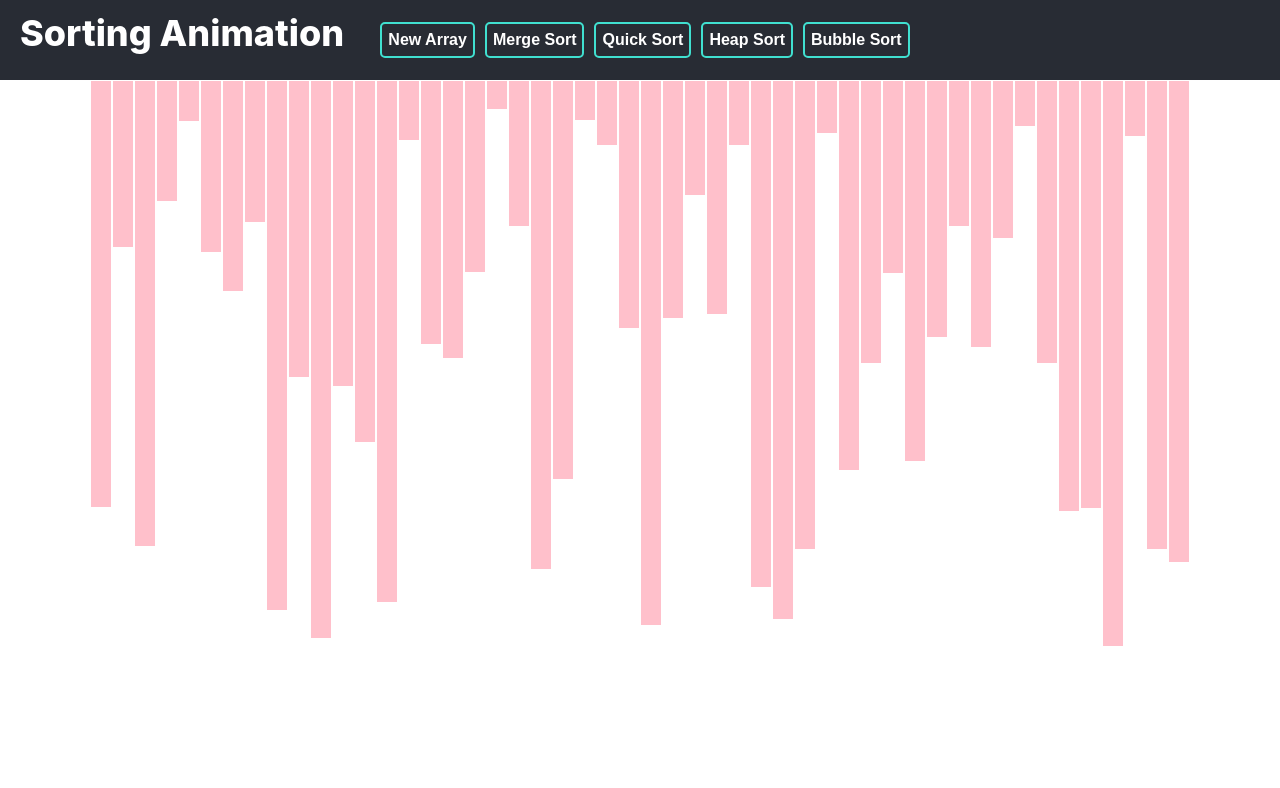
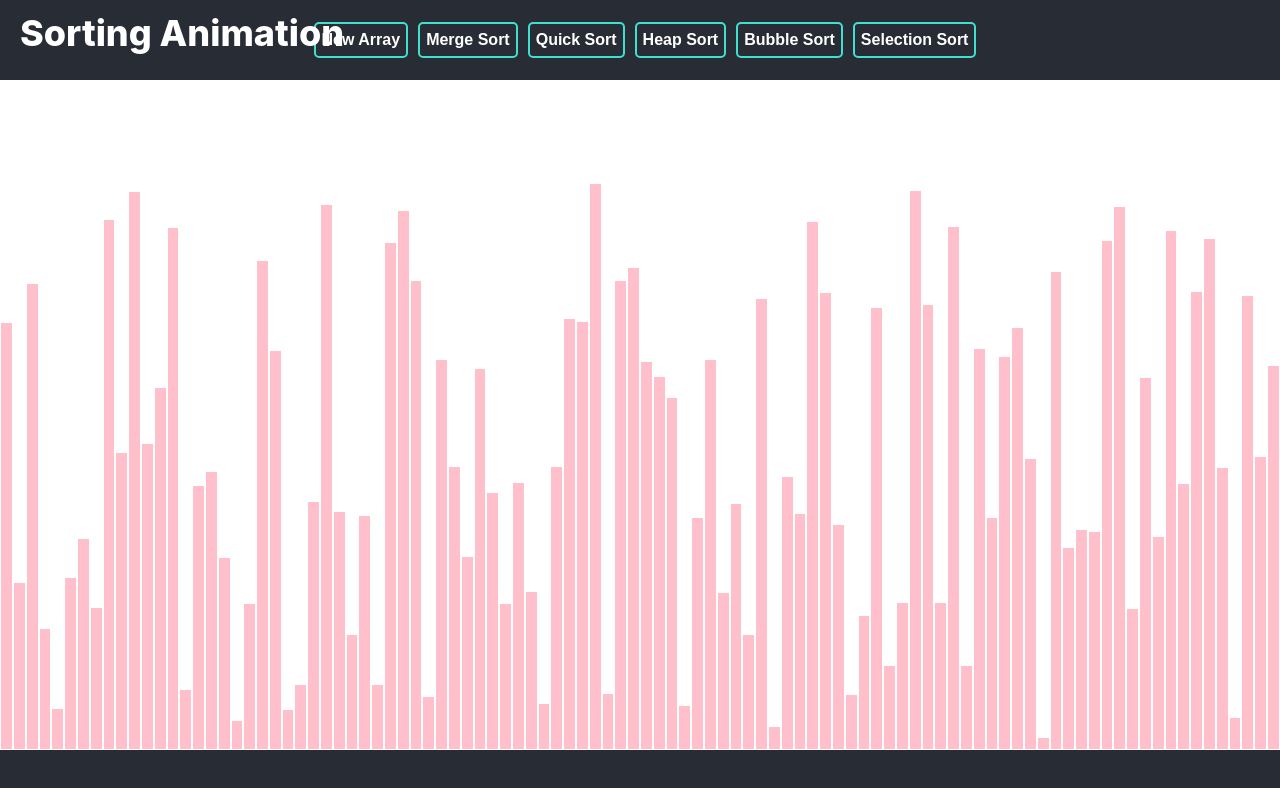
Before and after one commit to jacknull1991/SortingAnimation, a React (Create React App) app: page / in a window 1280 px wide. Shown: the top 788 px of the page. Built offline with nearby package versions, Linux system fonts and the light colour scheme.

Commit message:
Implemented selection sort; fixed a bug where quick sort didn't show non-swapping comparisons

```diff
--- a/src/SortingAnimation.css
+++ b/src/SortingAnimation.css
@@ -2,8 +2,11 @@
     position: relative;
     display: flex;
     justify-content: center;
+    align-items: flex-end;
     height: 90vh;
     min-height: 600px;
+    box-sizing: border-box;
+    border-bottom: 50px solid #282c34;
 }
 
 .array-bar {
@@ -31,7 +34,6 @@
     top: -25px;
     font-size: 36px;
     font-weight: 800;
-
     color: white;
 }
 
@@ -51,3 +53,13 @@
 .control-container button:hover {
     background: turquoise;
 }
+
+.custom-footer {
+    display: flex;
+    position: fixed;
+    bottom: 0;
+    left: 40%;
+    justify-content: center;
+    color: white;
+    text-align: center;
+}
--- a/src/SortingAnimation.jsx
+++ b/src/SortingAnimation.jsx
@@ -3,7 +3,7 @@ import * as sortingAlgorithms from './sortingAlgorithms/sortingAlgorithms'
 import './SortingAnimation.css';
 
 // animation speed in ms
-const ANIMATION_SPEED = 10;
+const ANIMATION_SPEED = 5;
 
 export default class SortingAnimation extends React.Component {
     constructor(props) {
@@ -22,7 +22,7 @@ export default class SortingAnimation extends React.Component {
     // randomly generate new array
     resetArray() {
         const array = [];
-        for (let i = 0; i < 50; i++) {
+        for (let i = 0; i < 100; i++) {
             array.push(randomIntFromInterval(10, 570));
         }
         this.setState({array: array});
@@ -100,7 +100,7 @@ export default class SortingAnimation extends React.Component {
                     setTimeout(() => {
                         style1.backgroundColor = j % 2 === 1 ? 'greenyellow' : 'pink';
                         style2.backgroundColor = j % 2 === 1 ? 'cyan' : 'pink';
-                        if (j % 2 === 0) {
+                        if (j % 2 === 0 && height1 !== -1) {
                             style1.height = `${height2}px`;
                             style2.height = `${height1}px`;
                         }
@@ -152,6 +152,25 @@ export default class SortingAnimation extends React.Component {
         }
     }
 
+    selectionSort() {
+        const animations = sortingAlgorithms.selectionSort(this.state.array);
+        for (let i = 0; i < animations.length; i++) {
+            const arrayBars = document.getElementsByClassName('array-bar');
+            const isCompare = i % 2 === 0;
+            const [idx1, idx2, height1, height2] = animations[i];
+            const style1 = arrayBars[idx1].style;
+            const style2 = arrayBars[idx2].style;
+            setTimeout(() => {
+                style1.backgroundColor = isCompare ? 'red' : 'pink';
+                style2.backgroundColor = isCompare ? 'cyan' : 'pink';
+                if (!isCompare && height1 !== -1) {
+                    style1.height = `${height2}px`;
+                    style2.height = `${height1}px`;
+                }
+            }, i * ANIMATION_SPEED);
+        }
+    }
+
     render() {
         const {array} = this.state;
 
@@ -159,11 +178,21 @@ export default class SortingAnimation extends React.Component {
             <>
             <div className="control-container">
                 <p>Sorting Animation</p>
+                {/* <div className="custom-select">
+                    <select>
+                        <option value="0">Select Algorithm</option>
+                        <option value="1">Merge Sort</option>
+                        <option value="2">Quick Sort</option>
+                        <option value="3">Heap Sort</option>
+                        <option value="4">Bubble Sort</option>
+                    </select>
+                </div> */}
                 <button onClick={() => this.resetArray()}> New Array </button>
                 <button onClick={() => this.mergeSort()}> Merge Sort </button>
                 <button onClick={() => this.quickSort()}> Quick Sort </button>
                 <button onClick={() => this.heapSort()}> Heap Sort </button>
                 <button onClick={() => this.bubbleSort()}> Bubble Sort </button>
+                <button onClick={() => this.selectionSort()}> Selection Sort</button>
                 {/* <button onClick={() => this.testSort()}> Test Sort </button> */}
             </div>
             <div className="array-container">
--- a/src/sortingAlgorithms/sortingAlgorithms.js
+++ b/src/sortingAlgorithms/sortingAlgorithms.js
@@ -82,11 +82,13 @@ function quickSortPartition(array, lo, hi, animations) {
     animation.push([hi, hi, array[hi], array[hi]]);
 
     for (let j = lo; j < hi; j++) {
+        animation.push([i, j, array[i], array[j]]);
         if (array[j] < pivot) {
-            animation.push([i, j, array[i], array[j]]);
             animation.push([i, j, array[i], array[j]]);
             arraySwap(array, i, j);
             i++;
+        } else {
+            animation.push([i, j, -1, -1]);
         }
     }
     // swap pivot to correct position
@@ -192,6 +194,30 @@ function bubbleSortHelper(array, animations) {
     } while (swapped)
 }
 
+//============ selection Sort =====================
+export const selectionSort = array => {
+    const animations = [];
+    if (array.length <= 1) return animations;
+    selectionSortHelper(array, 0, animations);
+    return animations;
+}
+
+function selectionSortHelper(array, start, animations) {
+    if (start >= array.length - 1) return;
+
+    let min_idx = start;
+    for (let i = start + 1; i < array.length; i++) {
+        animations.push([min_idx, i, -1, -1]);
+        animations.push([min_idx, i, -1, -1]);
+        if (array[i] < array[min_idx]) {
+            min_idx = i;
+        }
+    }
+    animations.push([min_idx, start, -1, -1]);
+    animations.push([min_idx, start, array[min_idx], array[start]]);
+    arraySwap(array, start, min_idx);
+    selectionSortHelper(array, start + 1, animations);
+}
 
 //==============Common Helper Functions============
 function arraySwap(array, idx1, idx2) {
```
